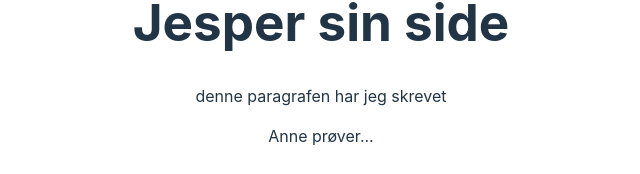
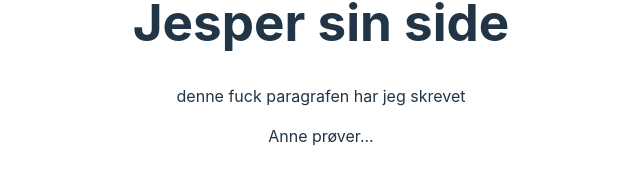
Before and after one commit to JesperMyhre/gitrepocollab, a React (Vite) app: page / in a window 1280 px wide. Shown: the part 338-512 px from the top of the page, without its empty margins (319-959 px from the left). Built offline with nearby package versions, Linux system fonts and the light colour scheme.

Commit message:
def
werftg

```diff
--- a/src/App.jsx
+++ b/src/App.jsx
@@ -4,7 +4,7 @@ function App() {
   return (
     <>
       <h1>Jesper sin side</h1>
-      <p>denne paragrafen har jeg skrevet</p>
+      <p>denne fuck paragrafen har jeg skrevet</p>
       <p>Anne prøver...</p>
     </>
   );
```
